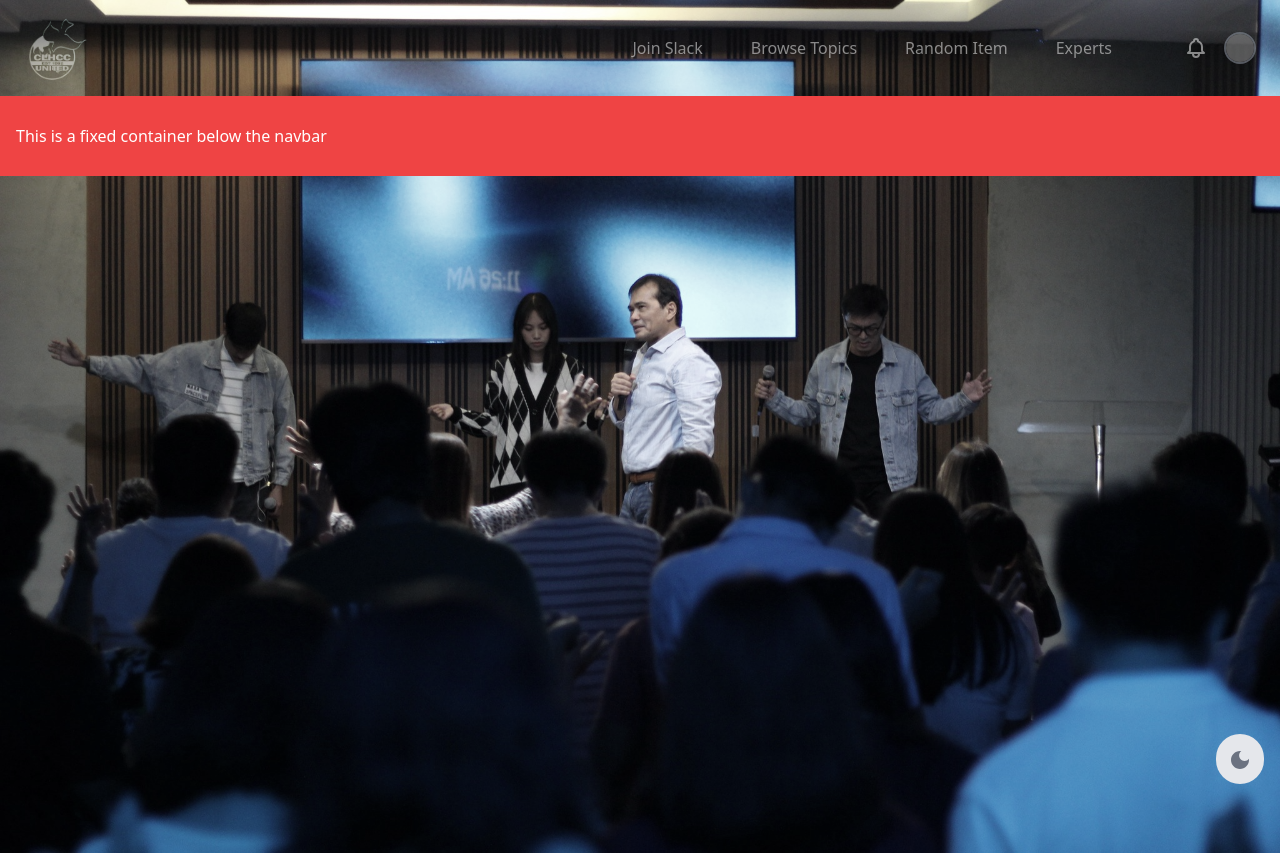
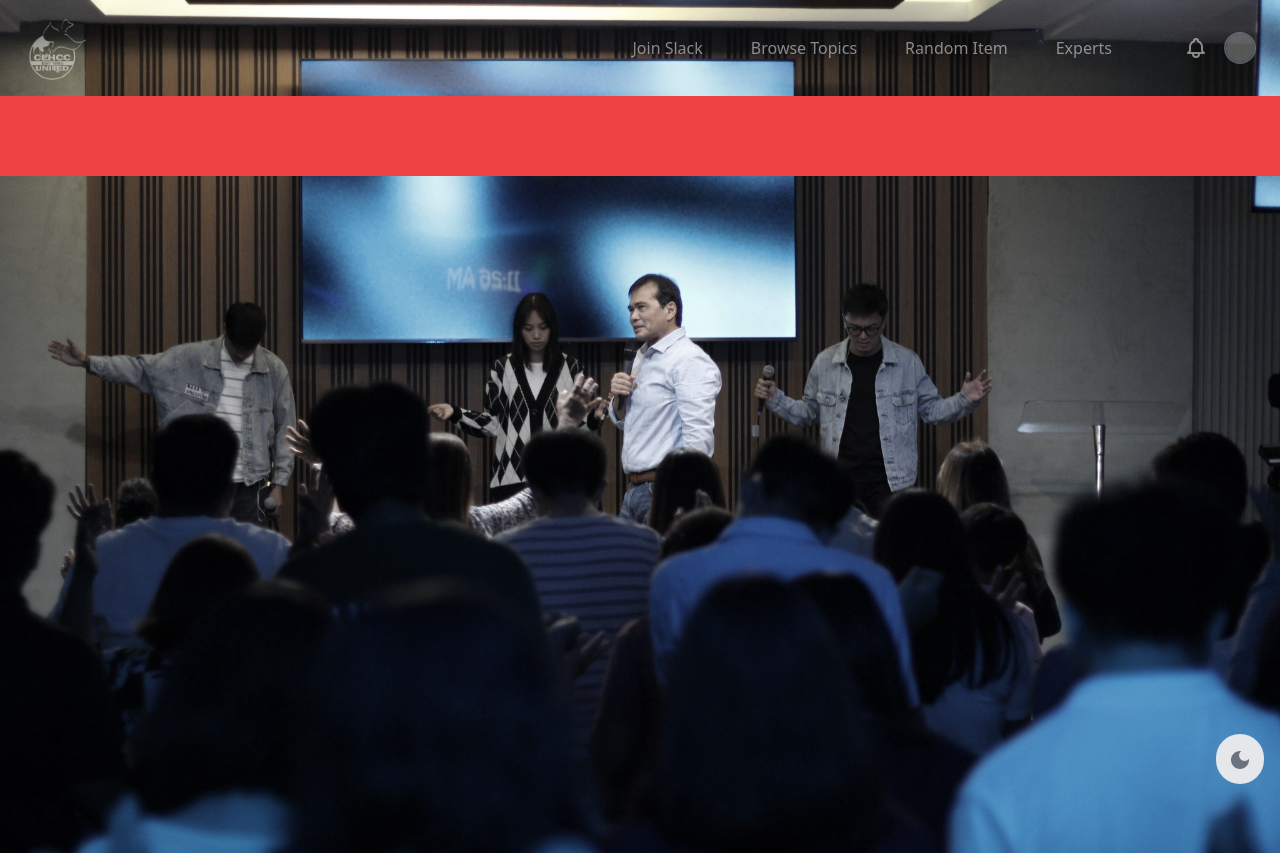
Before and after one commit to havengrim/church, a React (Create React App) app: page / in a window 1280 px wide. Built offline with nearby package versions, Linux system fonts and the light colour scheme; grey boxes are pictures that could not be loaded.

Commit message:
comment out

```diff
--- a/src/components/CarouselWithNavbar.js
+++ b/src/components/CarouselWithNavbar.js
@@ -44,9 +44,7 @@ const CarouselWithNavbar = () => {
 
         </Slider>
         <div className="absolute top-24 left-0 w-full h-20 bg-red-500 text-white z-10 flex items-center justify-center">
-              <div className="container mx-auto px-4 dark:text-black">
-                This is a fixed container below the navbar
-              </div>
+
             </div>
       </div>
     </div>
```
